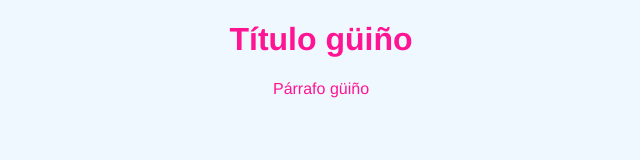
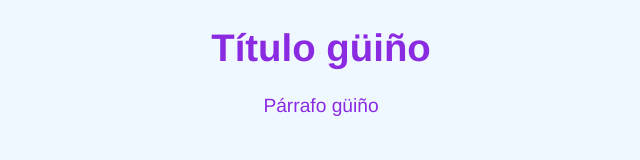
Before and after one commit to Loaezo/Blog-aprendiendo-Git-GitHub, a plain HTML site: page blogpost.html in a window 1280 px wide. Shown: the whole page, without its empty margins (319-959 px from the left). Drawn offline with Linux system fonts and the light colour scheme.

Commit message:
cambio a letras de rosa a lila

```diff
--- a/css/estilos.css
+++ b/css/estilos.css
@@ -1,7 +1,8 @@
 body
 {
-  color: deeppink;
+  color: blueviolet;
   background-color: aliceblue;
+  font-size: larger;
   text-align: center;
   font-family: Helvetica;
 }
```
